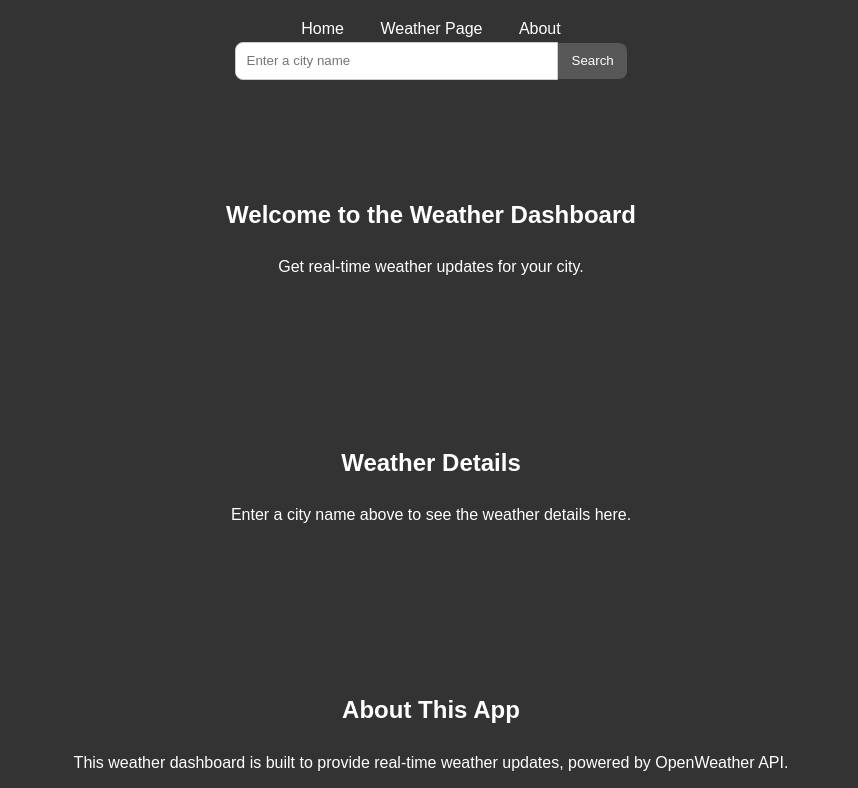
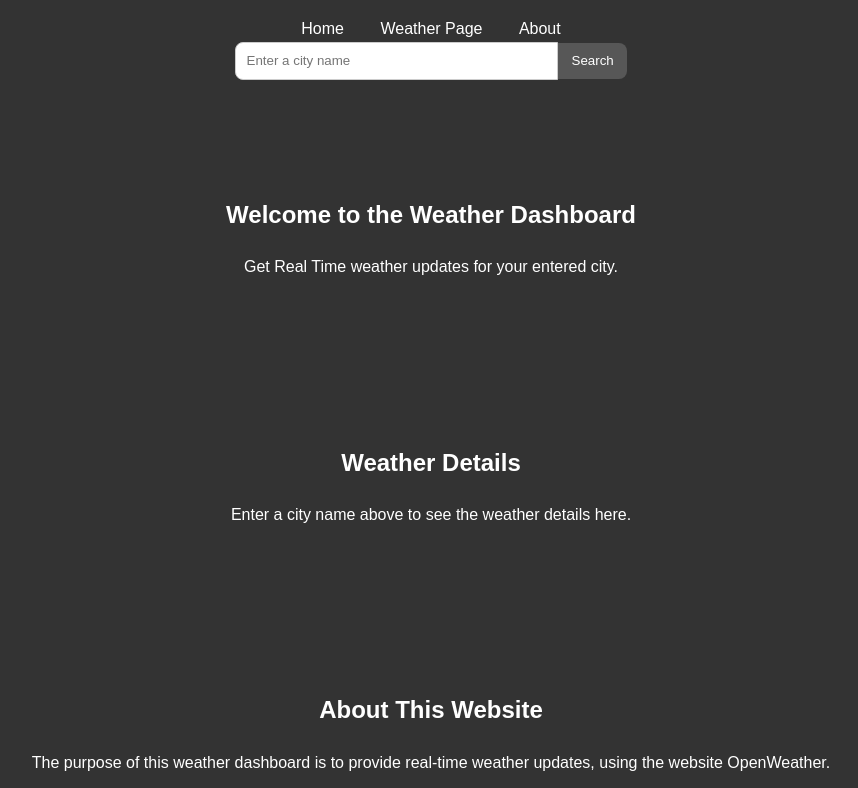
Before and after one commit to AditYa2788/demoRepo, a plain HTML site: page index.html in a window 1280 px wide. Shown: the top 788 px of the page, without its empty margins (241-1099 px from the left). Drawn offline with Linux system fonts and the light colour scheme.

Commit message:
Update index33.html

```diff
--- a/index.html
+++ b/index.html
@@ -26,7 +26,7 @@
     align-items: center;
     padding: 1em 2em;
     z-index: 1000;
-    box-shadow: 0 4px 6px rgba(0, 0, 0, 0.1);
+    box-shadow: 0 5px 6px rgba(0, 0, 0, 0.4);
 }
 
 .navbar a {
@@ -130,13 +130,11 @@ footer a:hover {
         </div>
     </nav>
 
-    <!-- Home Section -->
     <section id="home" class="content">
         <h1>Welcome to the Weather Dashboard</h1>
-        <p>Get real-time weather updates for your city.</p>
+        <p>Get Real Time weather updates for your entered city.</p>
     </section>
 
-    <!-- Weather Section -->
     <section id="weather" class="content">
         <h2>Weather Details</h2>
         <div id="weather-info">
@@ -144,14 +142,12 @@ footer a:hover {
         </div>
     </section>
 
-    <!-- About Section -->
     <section id="about" class="content">
-        <h2>About This App</h2>
-        <p>This weather dashboard is built to provide real-time weather updates, powered by OpenWeather API.</p>
+        <h2>About This Website</h2>
+        <p>The purpose of this weather dashboard is to provide real-time weather updates, using the website OpenWeather.</p>
         <img src="image3.jpeg" alt="Weather Icon" width="100">
     </section>
 
-    <!-- Footer -->
     <footer>
         <p>Follow us on:</p>
         <a href="https://github.com" target="_blank">GitHub</a>
@@ -162,7 +158,7 @@ footer a:hover {
     </footer>
 </body></html>
     <script>
-    const apiKey = "21fc5fab2a15af1d1ce771f3b794842a"; // Replace with your OpenWeather API key
+    const apiKey = "21fc5fab2a15af1d1ce771f3b794842a"; //
 
 document.getElementById("search-button").addEventListener("click", function () {
     const city = document.getElementById("city-input").value.trim();
```
